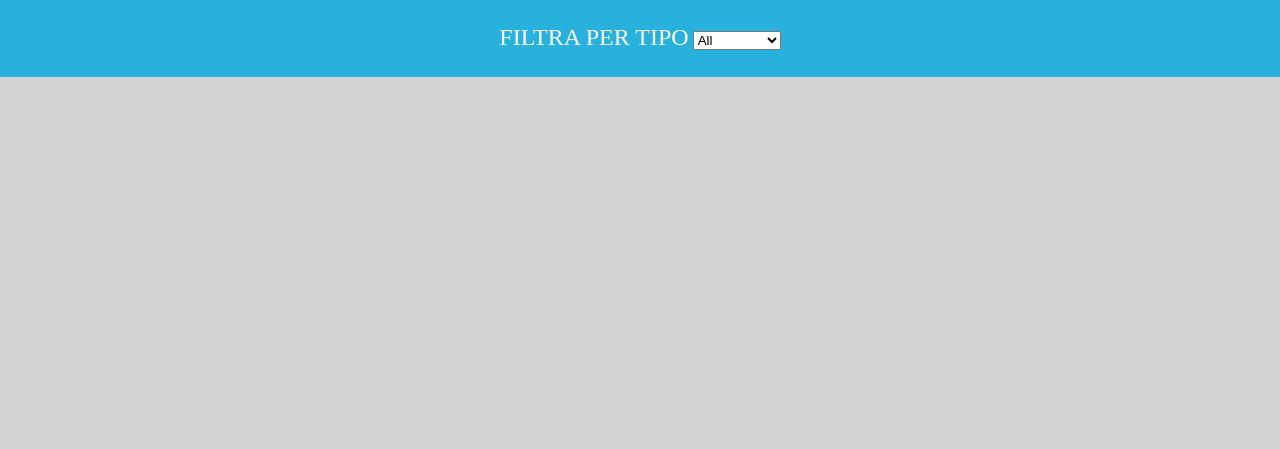
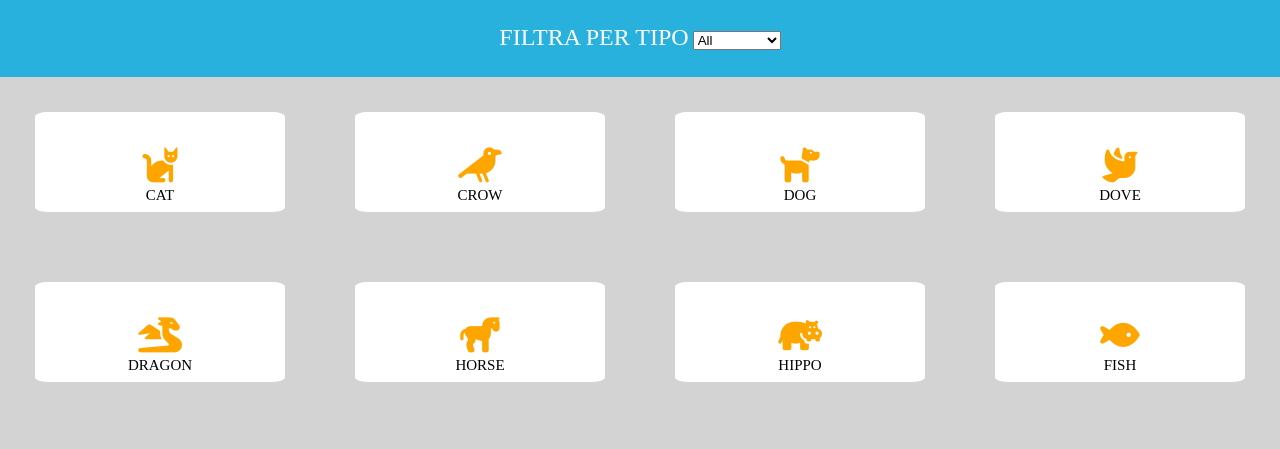
Before and after one commit to N4kka/js-es6-icons, a plain HTML site: page index.html in a window 1280 px wide. Shown: the part 103-552 px from the top of the page. Drawn offline with Linux system fonts and the light colour scheme.

Commit message:
Mileston 1 & 2 gone: created a box on HTML, added <i> object and span with the name

```diff
--- a/css/style.css
+++ b/css/style.css
@@ -36,7 +36,7 @@ header {
     height: 700px;
     background-color: lightgray;
 }
-.wrapper {
+#wrapper {
     display: flex;
     justify-content: space-evenly;
     flex-wrap: wrap;
--- a/index.html
+++ b/index.html
@@ -30,7 +30,7 @@
             </select>
         </section>
         <section class="main-content">
-            <div class="wrapper">
+            <div id="wrapper">
                 <!-- <div class="box-icons"></div> -->
             </div>
         </section>
--- a/js/script.js
+++ b/js/script.js
@@ -112,3 +112,18 @@ const fontIcons = [
 		color: 'blue'
 	}
 ];
+
+const newElement = fontIcons.forEach( (element) => {
+    const newDiv = document.createElement("div");
+    newDiv.classList.add("box-icons");
+    document.getElementById("wrapper").appendChild(newDiv);
+    newDiv.innerHTML += `<i class="${element.family} ${element.prefix}${element.name}"></i>`
+    newDiv.style.color = `${element.color}`;
+    newDiv.classList.add("text-align");
+    newDiv.style.fontSize = "35px";
+    newParagraph = document.createElement("p");
+    newParagraph.innerHTML += `${element.name.toUpperCase()}`;
+    newDiv.appendChild(newParagraph);
+    newParagraph.style.color = "black";
+    newParagraph.style.fontSize = "15px";
+});
```
Also changed, not shown: 1 other file.
